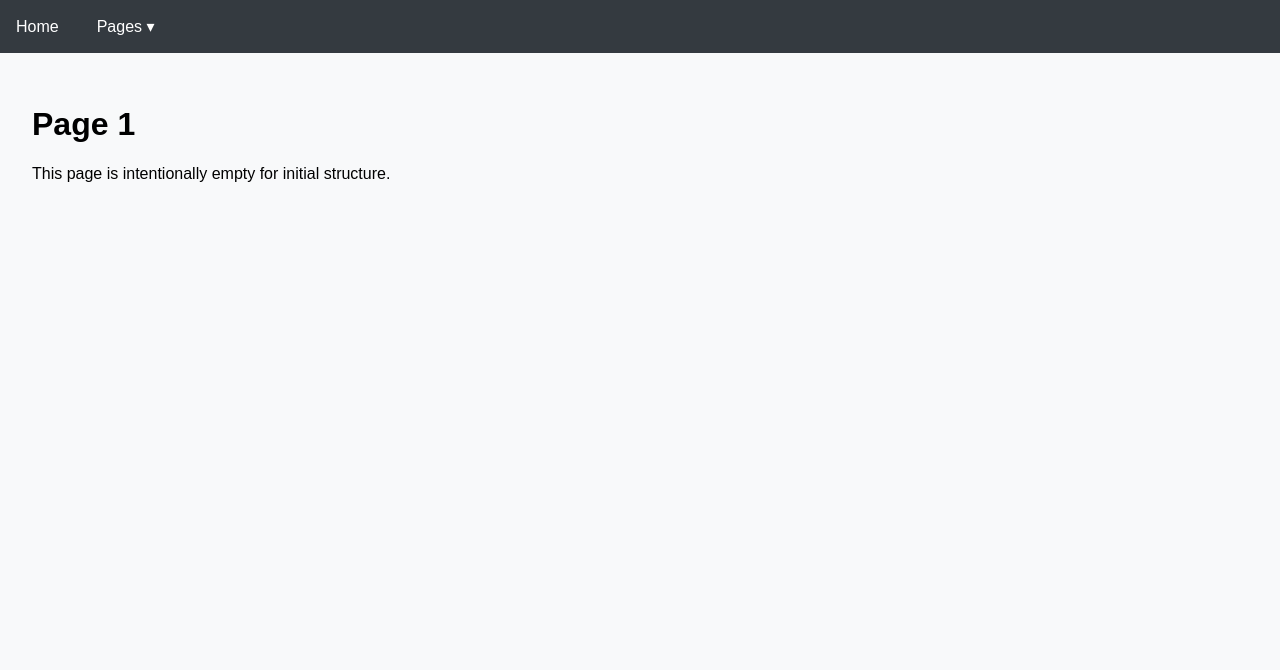
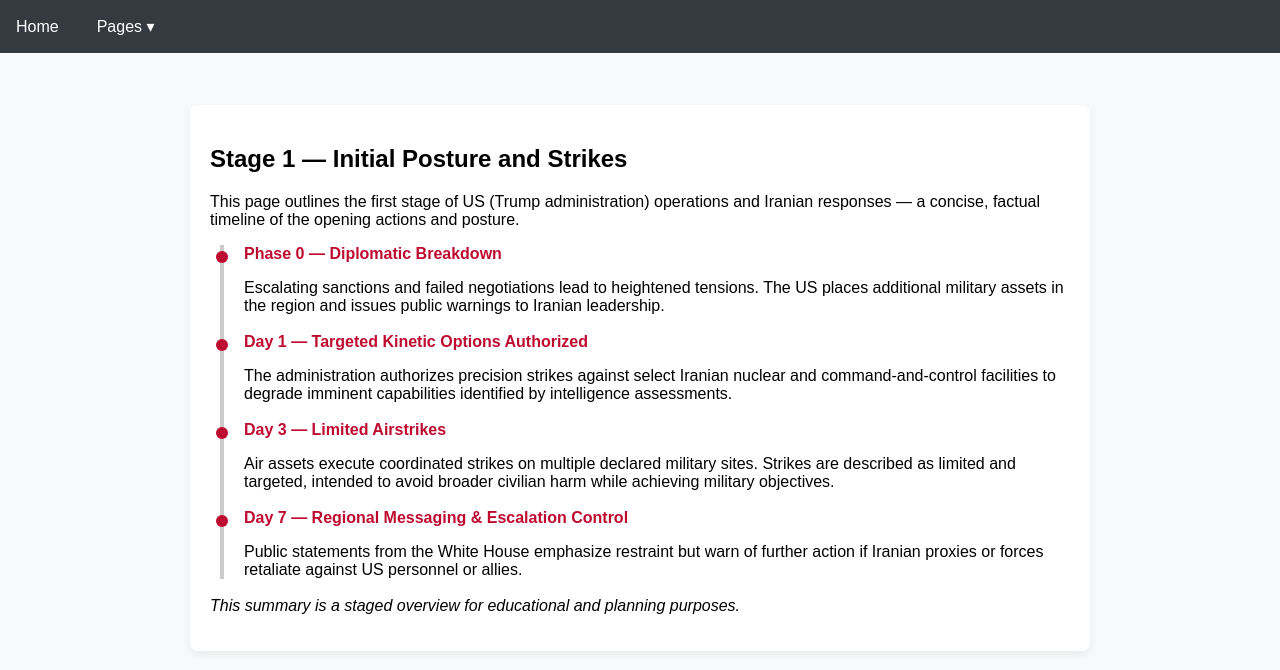
Before and after one commit to s4113887rmit/IRAN-US-INTERACTIONS, a Flask app: page /page1 in a window 1280 px wide. Shown: the top 670 px of the page. Run offline with Flask 3, Linux system fonts and the light colour scheme.

Commit message:
Page1: Stage 1 overview — Trump & Iran initial operations

```diff
--- a/templates/page1.html
+++ b/templates/page1.html
@@ -1,6 +1,44 @@
 {% extends "base.html" %}
 
 {% block content %}
-<h1>Page 1</h1>
-<p>This page is intentionally empty for initial structure.</p>
+<style>
+		.container { max-width:900px; margin:auto; padding:20px; }
+		.stage-card { background: #fff; padding:20px; border-radius:8px; box-shadow:0 4px 8px rgba(0,0,0,0.06); }
+		.timeline { border-left:4px solid #ccc; padding-left:20px; margin-left:10px; }
+		.timeline-item { margin-bottom:18px; position:relative; }
+		.timeline-item::before { content:''; position:absolute; left:-28px; top:6px; width:12px; height:12px; background:#bf0a30; border-radius:50%; }
+		.date { font-weight:700; color:#bf0a30; display:block; margin-bottom:6px; }
+</style>
+
+<div class="container">
+	<section class="stage-card">
+		<h1>Stage 1 — Initial Posture and Strikes</h1>
+		<p>This page outlines the first stage of US (Trump administration) operations and Iranian responses — a concise, factual timeline of the opening actions and posture.</p>
+
+		<div class="timeline">
+			<div class="timeline-item">
+				<span class="date">Phase 0 — Diplomatic Breakdown</span>
+				<p>Escalating sanctions and failed negotiations lead to heightened tensions. The US places additional military assets in the region and issues public warnings to Iranian leadership.</p>
+			</div>
+
+			<div class="timeline-item">
+				<span class="date">Day 1 — Targeted Kinetic Options Authorized</span>
+				<p>The administration authorizes precision strikes against select Iranian nuclear and command-and-control facilities to degrade imminent capabilities identified by intelligence assessments.</p>
+			</div>
+
+			<div class="timeline-item">
+				<span class="date">Day 3 — Limited Airstrikes</span>
+				<p>Air assets execute coordinated strikes on multiple declared military sites. Strikes are described as limited and targeted, intended to avoid broader civilian harm while achieving military objectives.</p>
+			</div>
+
+			<div class="timeline-item">
+				<span class="date">Day 7 — Regional Messaging & Escalation Control</span>
+				<p>Public statements from the White House emphasize restraint but warn of further action if Iranian proxies or forces retaliate against US personnel or allies.</p>
+			</div>
+		</div>
+
+		<p style="margin-top:1rem;font-style:italic">This summary is a staged overview for educational and planning purposes.</p>
+	</section>
+</div>
+
 {% endblock %}
```
